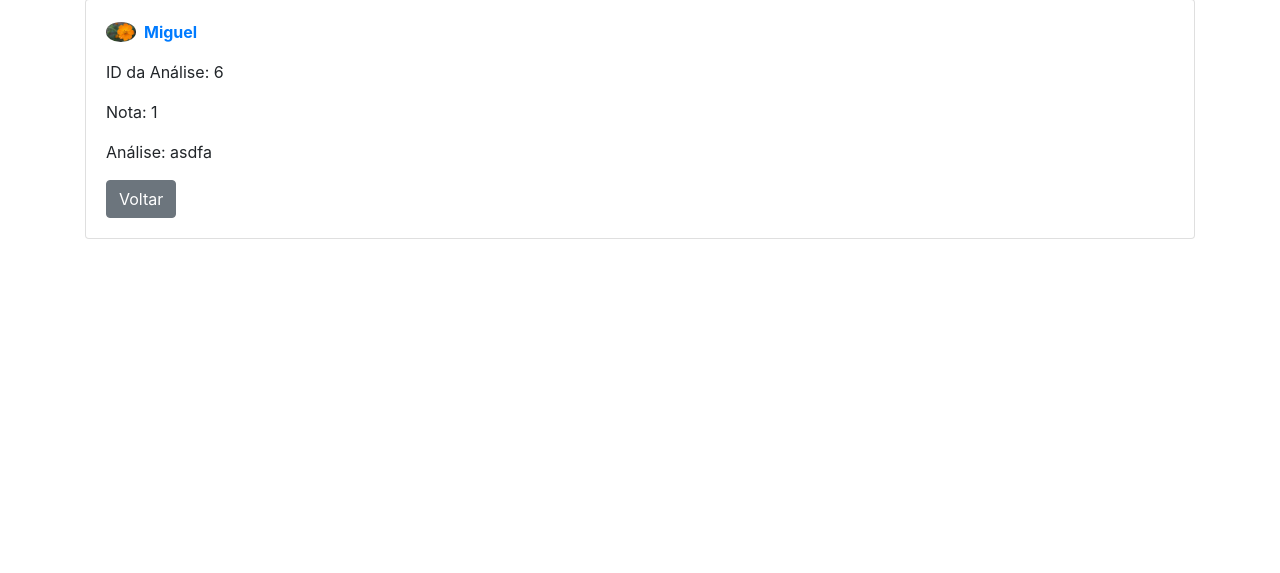
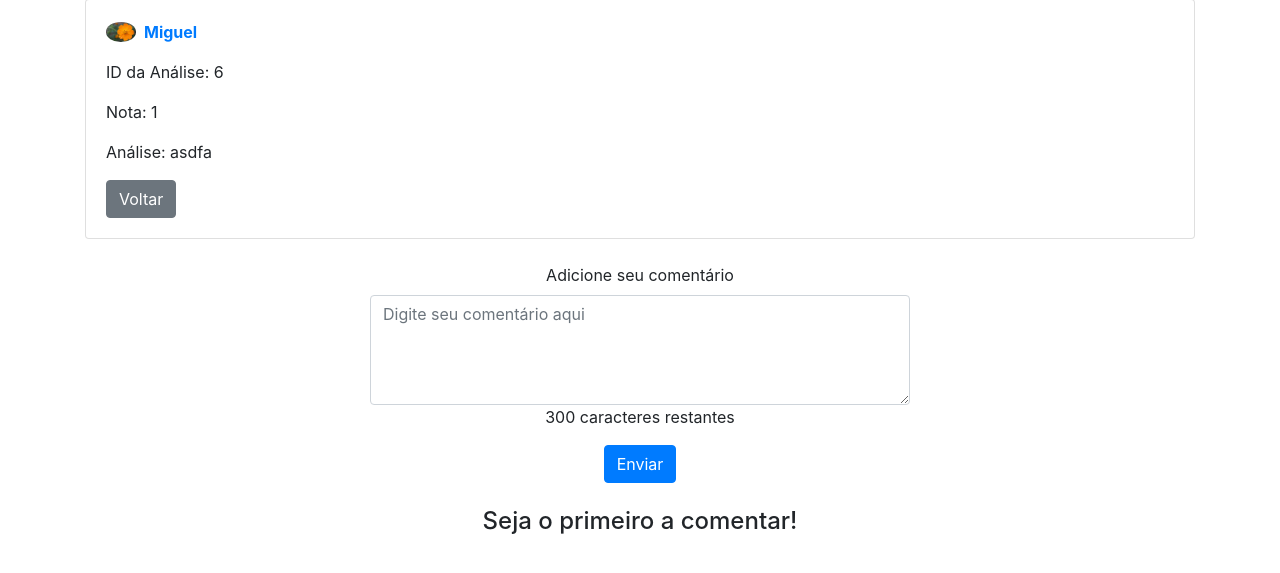
Before and after one commit to GabrielH20/ProjetoReview, a Flask app: page /analise/6 in a window 1280 px wide. Shown: the part 81-654 px from the top of the page. Run offline with Flask 3, Linux system fonts and the light colour scheme; some libraries are stand-ins or nearby versions.

Commit message:
Adicionar Comentários

```diff
--- a/review/analise/routes.py
+++ b/review/analise/routes.py
@@ -2,7 +2,7 @@ from flask import redirect, render_template, url_for, flash, request, current_ap
 from flask_login import login_required, login_user, current_user, logout_user
 
 from .forms import FormAnalise
-from .models import Analise
+from .models import Analise, Comentario
 from .helpers import redirecionar_material_unico, verificar_material
 
 from review.material.models import Categoria, Filme, Jogos
@@ -65,11 +65,13 @@ def analise_detalhar(id):
 
     title = 'Analise Detalhada'
 
+    comentarios = Comentario.query.filter_by(id_analise_comentada = id).all()
+
     if not analise:
         flash('Análise não encontrda','danger')
         return redirect('home')
 
-    return render_template('analise/analise_detalhada.html', analise = analise, title = title)
+    return render_template('analise/analise_detalhada.html', analise = analise, title = title, comentarios = comentarios)
 
 @app.route('/analise/excluir/<int:id>', methods = ['GET'])
 @login_required
@@ -128,6 +130,74 @@ def analise_editar(id):
 
     return render_template('analise/analise_editar.html', title = title, analise = analise, material = material, tipo = tipo, form = form)
 
+@app.route('/analise/<int:id>/comentario', methods = ['GET','POST'])
+@login_required
+def comentario_criar(id):
+
+    analise = Analise.query.filter_by(id = id).first()
+
+    comentario_usuario = request.form.get('comentario')
+
+    comentario = Comentario(
+        comentario_usuario = comentario_usuario,
+        autor_comentario = current_user,
+        analise_comentada = analise
+    )
+
+    db.session.add(comentario)
+    db.session.commit()
+
+    flash('Comentário postado com sucesso','success')
+
+    return redirect(url_for('analise_detalhar' ,id = id))
+
+@app.route('/comentario/<int:id>', methods = ['GET','POST'])
+@login_required
+def comentario_editar(id):
+    title = 'Comentário Editar'
+
+    comentario = Comentario.query.filter_by(id = id).first()
+
+    if comentario == None:
+        flash('Erro ao procurar comentário!','danger')
+        return redirect('home')
+
+    if comentario.id_autor_comentario != current_user.id:
+        flash('Erro ao editar comentário!','danger')
+        return redirect(url_for('analise_detalhar',id = comentario.id_analise_comentada ))
+
+    if request.method == 'POST':
+        comentario_usuario = request.form.get('comentario')
+        comentario.comentario_usuario = comentario_usuario
+
+        flash('Comentário editado com sucesso!','success')
+
+        db.session.commit()
+
+        return redirect(url_for('analise_detalhar', id = comentario.id_analise_comentada))
+
+    return render_template('analise/comentario_editar.html', title = title, comentario = comentario)
+
+@app.route('/comentario/excluir/<int:id>', methods = ['GET','POST'])
+@login_required
+def comentario_excluir(id):
+    comentario = Comentario.query.filter_by(id = id).first()
+
+    if comentario.id_autor_comentario != current_user.id:
+        flash('Erro ao excluir comentário')
+        return redirect(url_for('home'))
+
+    if comentario == None:
+        flash('Erro ao procurar comentário!','danger')
+        return redirect('home')
+
+    db.session.delete(comentario)
+    db.session.commit()
+
+    flash('Comentário excluido com sucesso!','success')
+
+    return redirect(url_for('analise_detalhar', id = comentario.id_analise_comentada))
+
 @app.route('/like/<int:id>', methods = ['GET','POST'])
 @login_required
 def like(id):
--- a/review/templates/analise/analise_detalhada.html
+++ b/review/templates/analise/analise_detalhada.html
@@ -28,4 +28,79 @@
         </div>
     </div>
 </div>
+
+<div class="container text-center mt-4">
+    <div class="row">
+        <div class="col-md-6 mx-auto">
+            <form action="/analise/{{ analise.id }}/comentario" method="post">
+                <div class="form-group">
+                    <label for="comentario">Adicione seu comentário</label>
+                    <textarea class="form-control" name="comentario" id="comentario" rows="4" placeholder="Digite seu comentário aqui" maxlength="300"></textarea>
+                    <div id="caracteres-restantes">300 caracteres restantes</div>
+                </div>
+                <button type="submit" class="btn btn-primary">Enviar</button>
+            </form>
+        </div>
+    </div>
+</div>
+
+
+
+{% if comentarios %}
+
+<div class="container mt-3">
+    <h2 class="mt-4">Comentários</h2>
+    <div class="row">
+        <div class="col-md-8">
+            {% for comentario in comentarios %}
+            <div class="media mb-4">
+                <img src="{{ url_for('static', filename='/images/' + comentario.autor_comentario.foto_perfil) }}" alt="{{ comentario.autor_comentario.nome }}" class="mr-3 rounded-circle" height="50" width="50">
+                <div class="media-body">
+                    <h6 class="mt-0">{{ comentario.autor_comentario.nome }}</h6>
+                    <p>{{ comentario.comentario_usuario[:150] }}</p>
+                    <p>{{ comentario.comentario_usuario[150:300] }}</p>
+                    {% if current_user.id == comentario.autor_comentario.id %}
+                    <div class="btn-group">
+                        <a href="{{url_for('comentario_editar', id=comentario.id)}}" class="btn btn-sm btn-secondary">Editar </a>
+                        <a href="{{url_for('comentario_excluir', id=comentario.id)}}" class="btn btn-sm btn-danger">Excluir</a>
+                    </div>
+                    {% endif %}
+                    <a href="#" class="btn btn-sm btn-primary">Responder</a>
+                </div>
+            </div>
+            <hr>
+
+            {% endfor %}
+
+        </div>
+    </div>
+</div>
+
+{% else %}
+
+<div class="container text-center mt-4">
+    <h4>Seja o primeiro a comentar!</h4>
+</div>
+
+{% endif %}
+
+<script>
+    const comentarioTextArea = document.getElementById('comentario');
+    const caracteresRestantes = document.getElementById('caracteres-restantes');
+
+    comentarioTextArea.addEventListener('input', () => {
+        const maxLength = 300;
+        const currentLength = comentarioTextArea.value.length;
+        const remainingLength = maxLength - currentLength;
+
+        caracteresRestantes.textContent = `${remainingLength} caracteres restantes`;
+
+        if (remainingLength < 0) {
+            caracteresRestantes.style.color = 'red';
+        } else {
+            caracteresRestantes.style.color = '';
+        }
+    });
+</script>
+
 {% endblock %}
```
Also changed, not shown: review/analise/models.py (+13 -0 lines), review/templates/analise/comentario_editar.html (added, +36 -0 lines), instance/projetoreviews.db.
